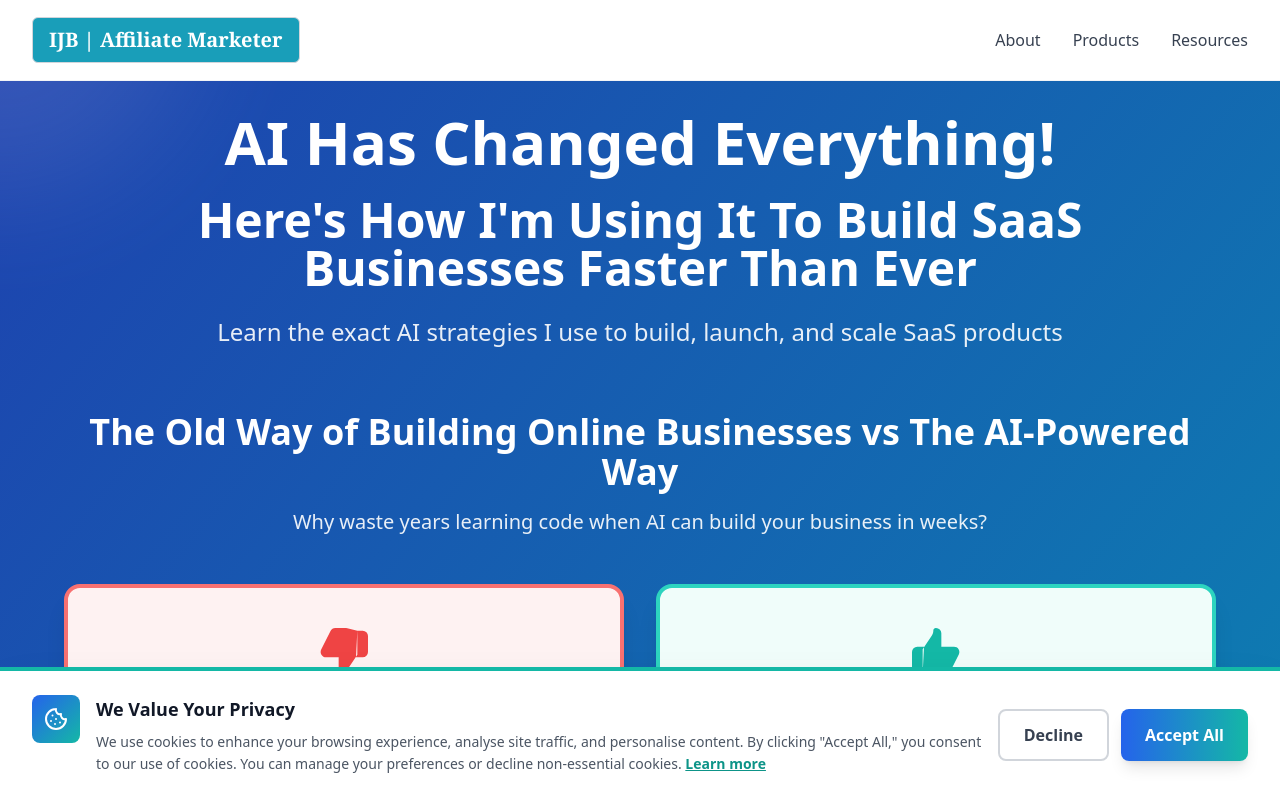
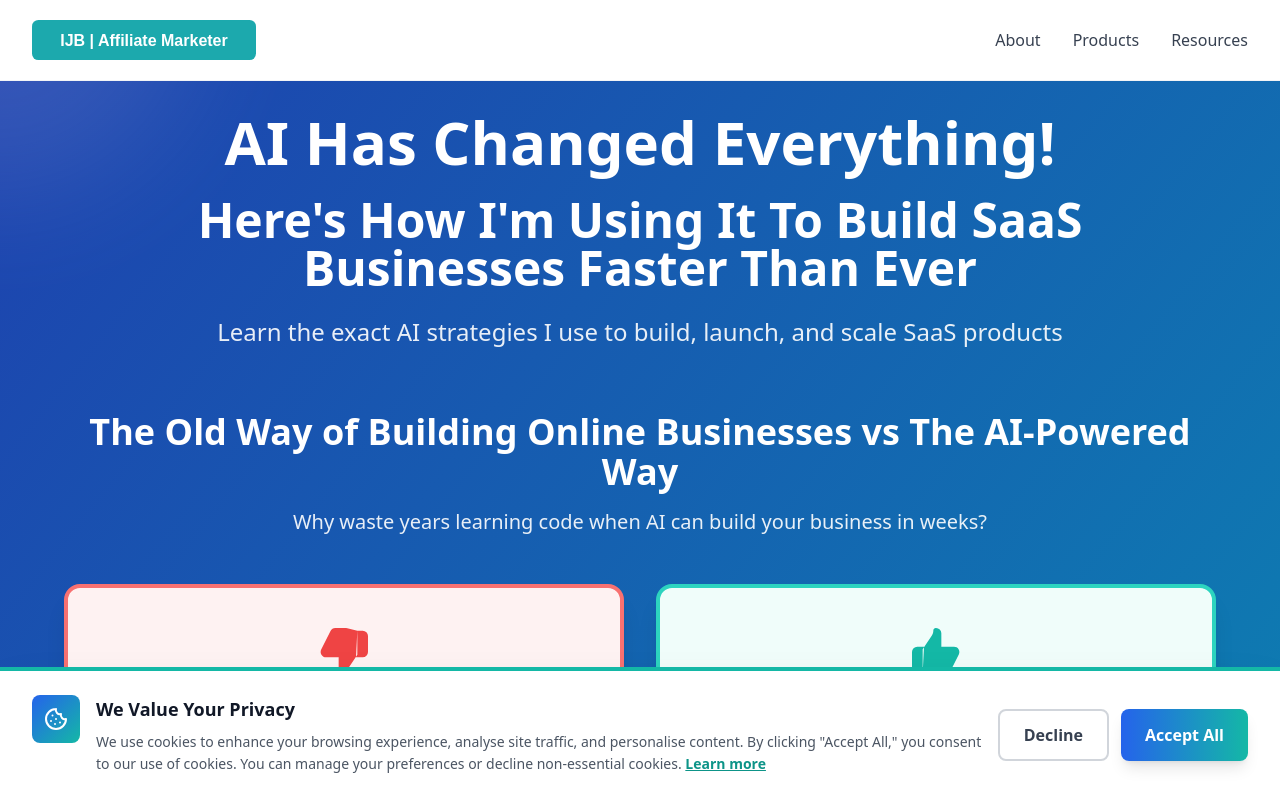
Before and after one commit to ianb66/ianb66.github.io, a React (Vite) app: page / in a window 1280 px wide. Shown: the top 800 px of the page. Built offline with nearby package versions, Linux system fonts and the light colour scheme.

Commit message:
Add custom IJB logo and favicon

```diff
--- a/index.html
+++ b/index.html
@@ -2,7 +2,10 @@
 <html lang="en">
   <head>
     <meta charset="UTF-8" />
-    <link rel="icon" type="image/svg+xml" href="/vite.svg" />
+    <link rel="icon" type="image/svg+xml" href="/ijb-favicon.svg" />
+    <link rel="apple-touch-icon" sizes="180x180" href="/ijb-favicon.svg" />
+    <link rel="icon" type="image/png" sizes="32x32" href="/ijb-favicon.svg" />
+    <link rel="icon" type="image/png" sizes="16x16" href="/ijb-favicon.svg" />
     <meta name="viewport" content="width=device-width, initial-scale=1.0" />
     <title>Ian Barwell | AI-Powered Affiliate Marketing & SaaS Development</title>
     <meta name="description" content="Learn how I use AI to build SaaS products, automate affiliate marketing, and scale online businesses. Tools, strategies, and resources for tech-savvy entrepreneurs." />
--- a/src/components/Header.tsx
+++ b/src/components/Header.tsx
@@ -15,9 +15,9 @@ export default function Header() {
       <nav className="mx-auto max-w-7xl px-4 sm:px-6 lg:px-8">
         <div className="flex h-20 items-center justify-between">
           <div className="flex items-center">
-            <span className="text-xl font-bold font-serif border border-gray-300 px-4 py-2 rounded-md transition-colors duration-300 hover:border-blue-500 cursor-pointer text-white" style={{ backgroundColor: '#199eb9' }}>
-              IJB | Affiliate Marketer
-            </span>
+            <a href="#" className="flex items-center">
+              <img src="/ijb-logo.svg" alt="Ian Barwell" className="h-10 w-auto" />
+            </a>
           </div>
 
           <div className="hidden md:block">
```
Also changed, not shown: public/ijb-favicon.svg (added), public/ijb-logo.svg (added).
